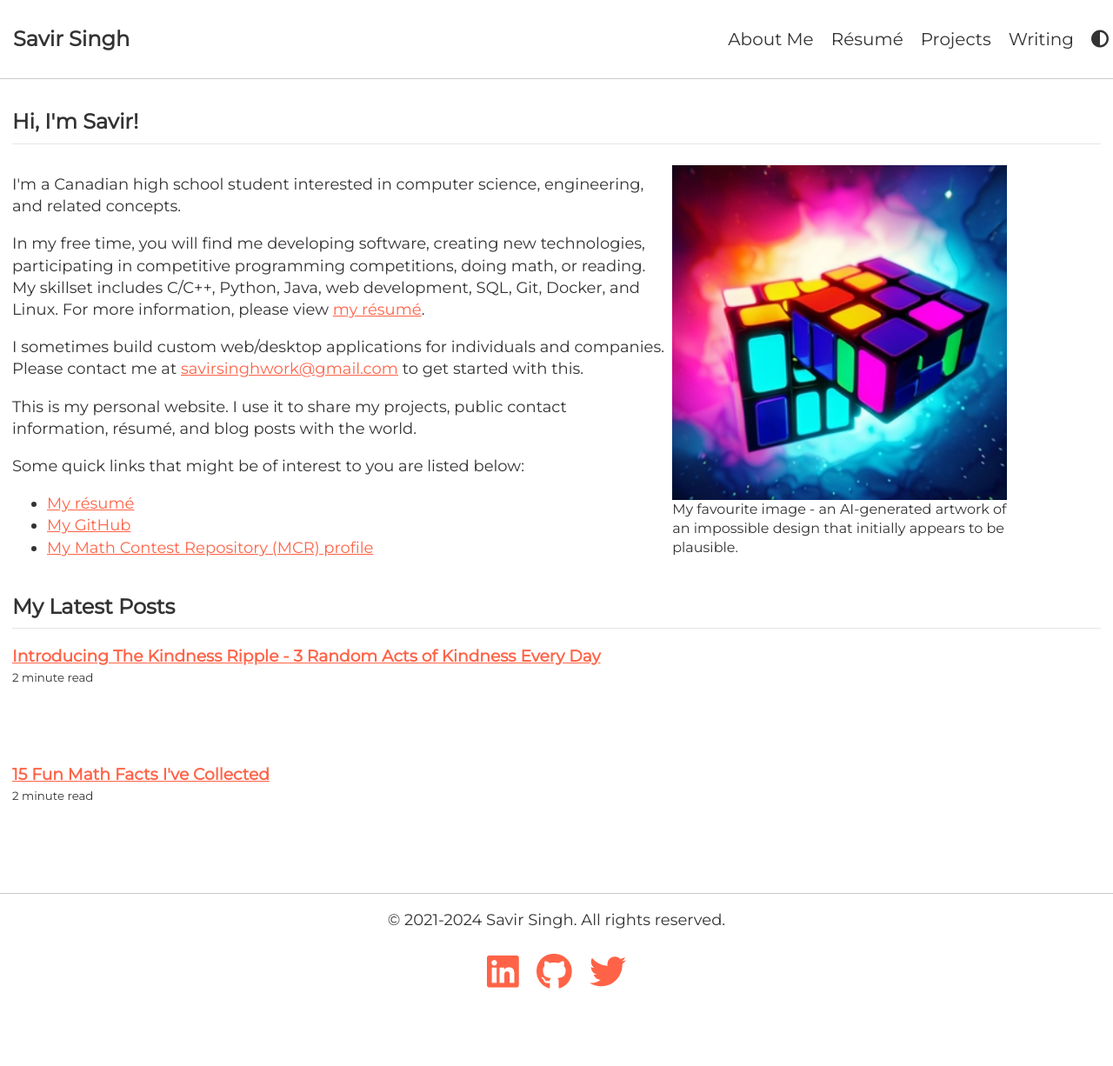
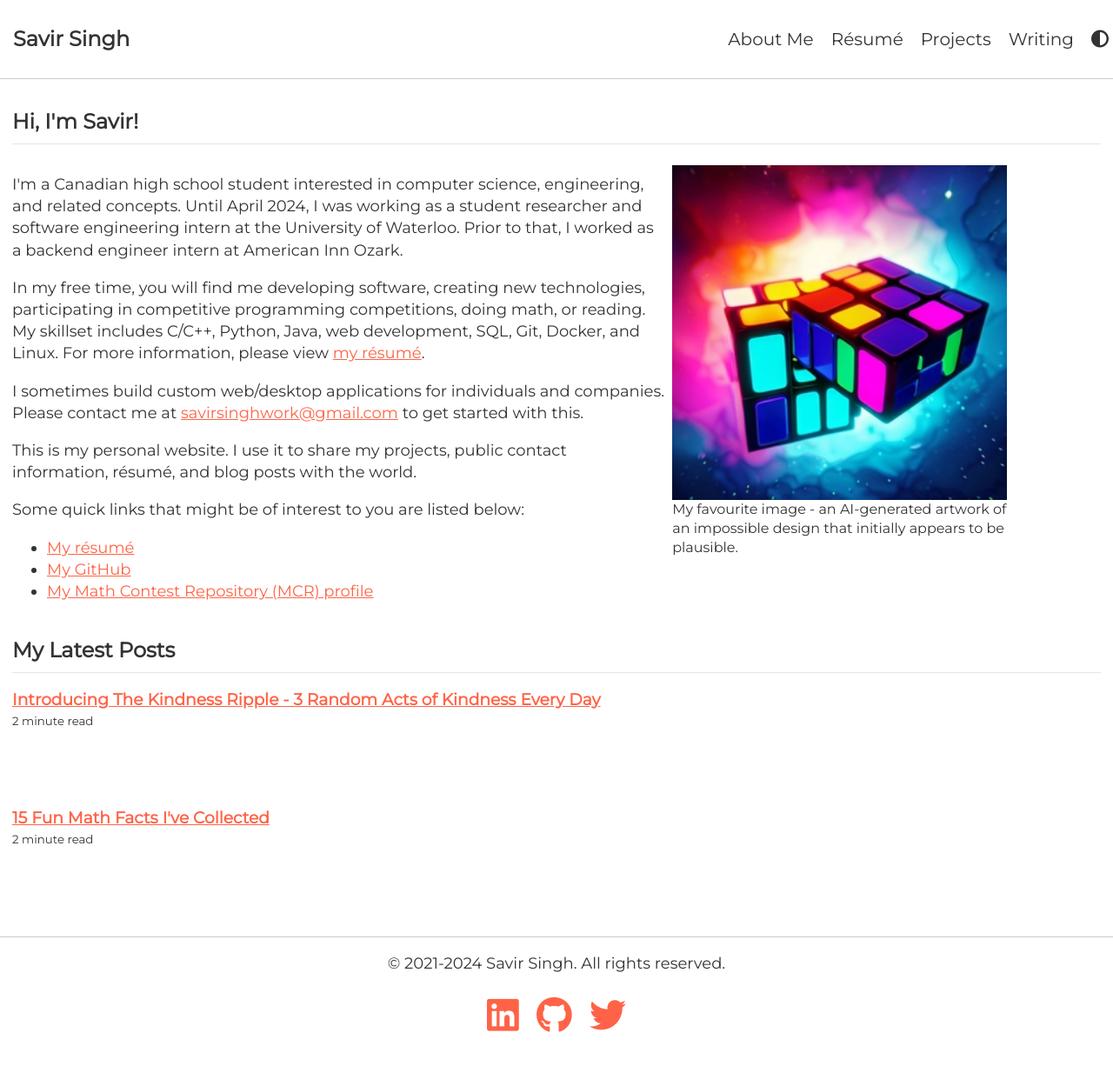
Before and after one commit to savirsingh/savirsingh.github.io, a Jekyll site: the page built from index.md, in a window 1280 px wide and 1243 px high. Shown: the top 1226 px of the window at 87% size. Built offline with Jekyll 4.4.1, drawn with Linux system fonts in a browser that asks for light colours.

Commit message:
Update index.md

```diff
--- a/index.md
+++ b/index.md
@@ -6,7 +6,7 @@ title: Home
 <h2>Hi, I'm Savir!</h2>
 <div style="display: flex">
 <div style="width: 60%">
-<p>I'm a Canadian high school student interested in computer science, engineering, and related concepts.</p>
+<p>I'm a Canadian high school student interested in computer science, engineering, and related concepts. Until April 2024, I was working as a student researcher and software engineering intern at the University of Waterloo. Prior to that, I worked as a backend engineer intern at American Inn Ozark.</p>
 <p>In my free time, you will find me developing software, creating new technologies, participating in competitive programming competitions, doing math, or reading. My skillset includes C/C++, Python, Java, web development, SQL, Git, Docker, and Linux. For more information, please view <a href="/resume">my résumé</a>.</p>
 
 <p>I sometimes build custom web/desktop applications for individuals and companies. Please contact me at <a href="mailto:savirsinghwork@gmail.com">savirsinghwork@gmail.com</a> to get started with this.</p>
```
